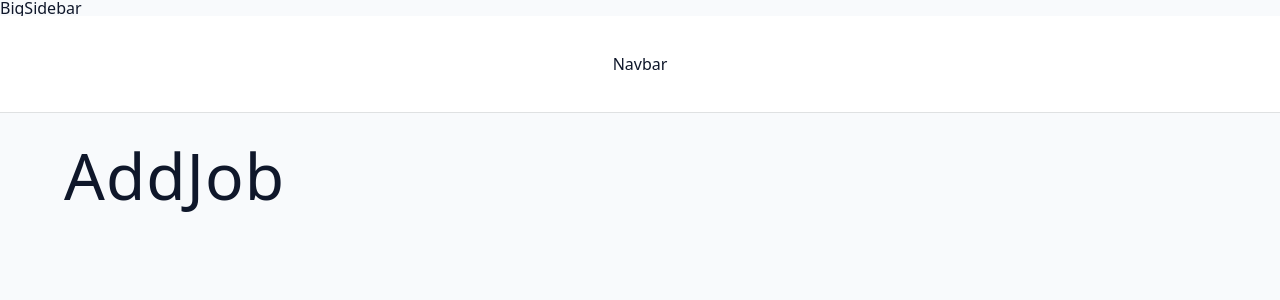
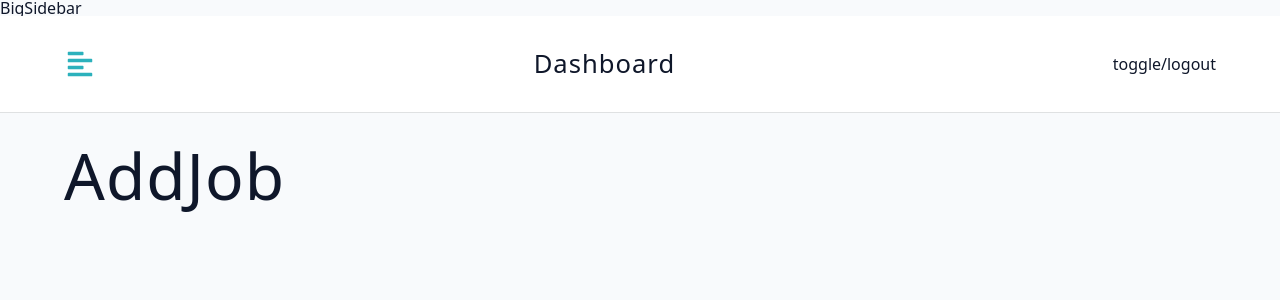
Before and after one commit to nickpro79/Jobify, a React (Vite) app in the folder client/: page /dashboard in a window 1280 px wide. Shown: the top 300 px of the page. Built offline with nearby package versions, Linux system fonts and the light colour scheme.

Commit message:
designed Navbar

```diff
--- a/client/src/components/Navbar.jsx
+++ b/client/src/components/Navbar.jsx
@@ -1,6 +1,22 @@
 import Wrapper from "../assets/wrappers/Navbar";
-
+import { FaAlignLeft } from "react-icons/fa";
+import Logo from "./Logo";
+import { useDashboardContext } from "../pages/DashboardLayout";
 const Navbar = () => {
-  return <Wrapper>Navbar</Wrapper>;
+  const { toggleSidebar } = useDashboardContext();
+  return (
+    <Wrapper>
+      <div className="nav-center">
+        <button type="button" className="toggle-btn" onClick={toggleSidebar}>
+          <FaAlignLeft />
+        </button>
+        <div>
+          <Logo />
+          <h4 className="logo-text">dashboard</h4>
+        </div>
+        <div className="btn-container">toggle/logout</div>
+      </div>
+    </Wrapper>
+  );
 };
 export default Navbar;
```
